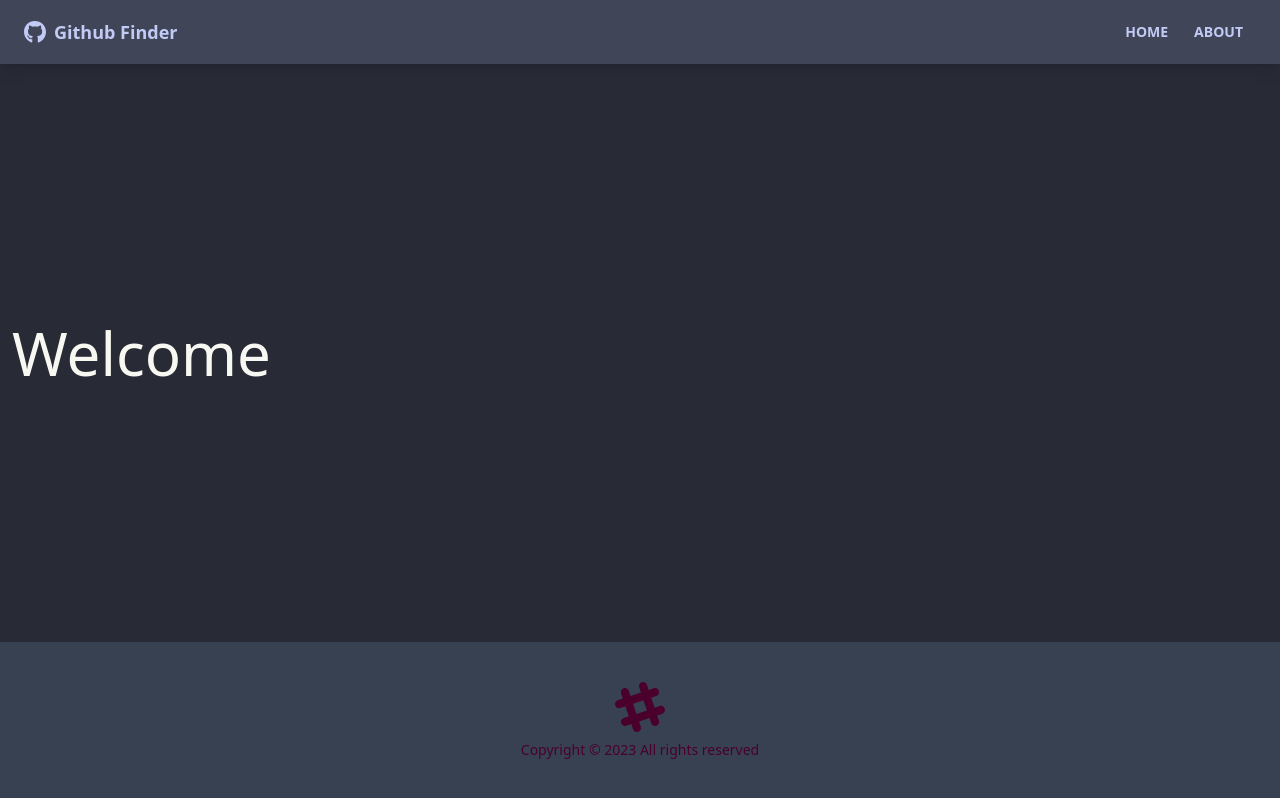
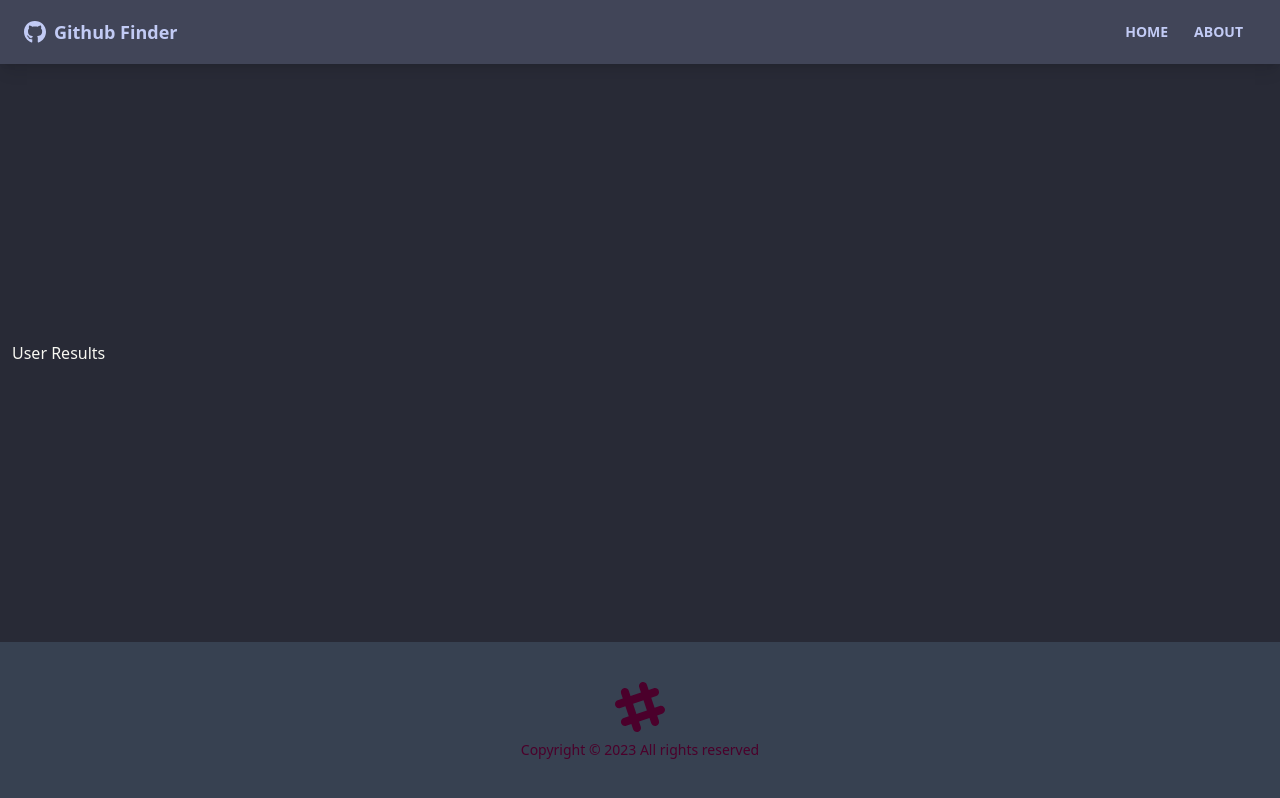
Before and after one commit to daniel7050/Github-finder-app, a React (Vite) app: page / in a window 1280 px wide. Built offline with nearby package versions, Linux system fonts and the light colour scheme.

Commit message:
created the Users component

```diff
--- a/src/components/users/UserResults.jsx
+++ b/src/components/users/UserResults.jsx
@@ -0,0 +1,5 @@
+function UserResults() {
+  return <div>User Results</div>
+}
+
+export default UserResults
--- a/src/pages/Home.jsx
+++ b/src/pages/Home.jsx
@@ -1,6 +1,8 @@
+import UserResults from "../components/users/UserResults"
+
 function Home() {
   return <div>
-    <h1 className="text-6xl">Welcome</h1>
+    <UserResults/>
   </div>
 }
 
```
